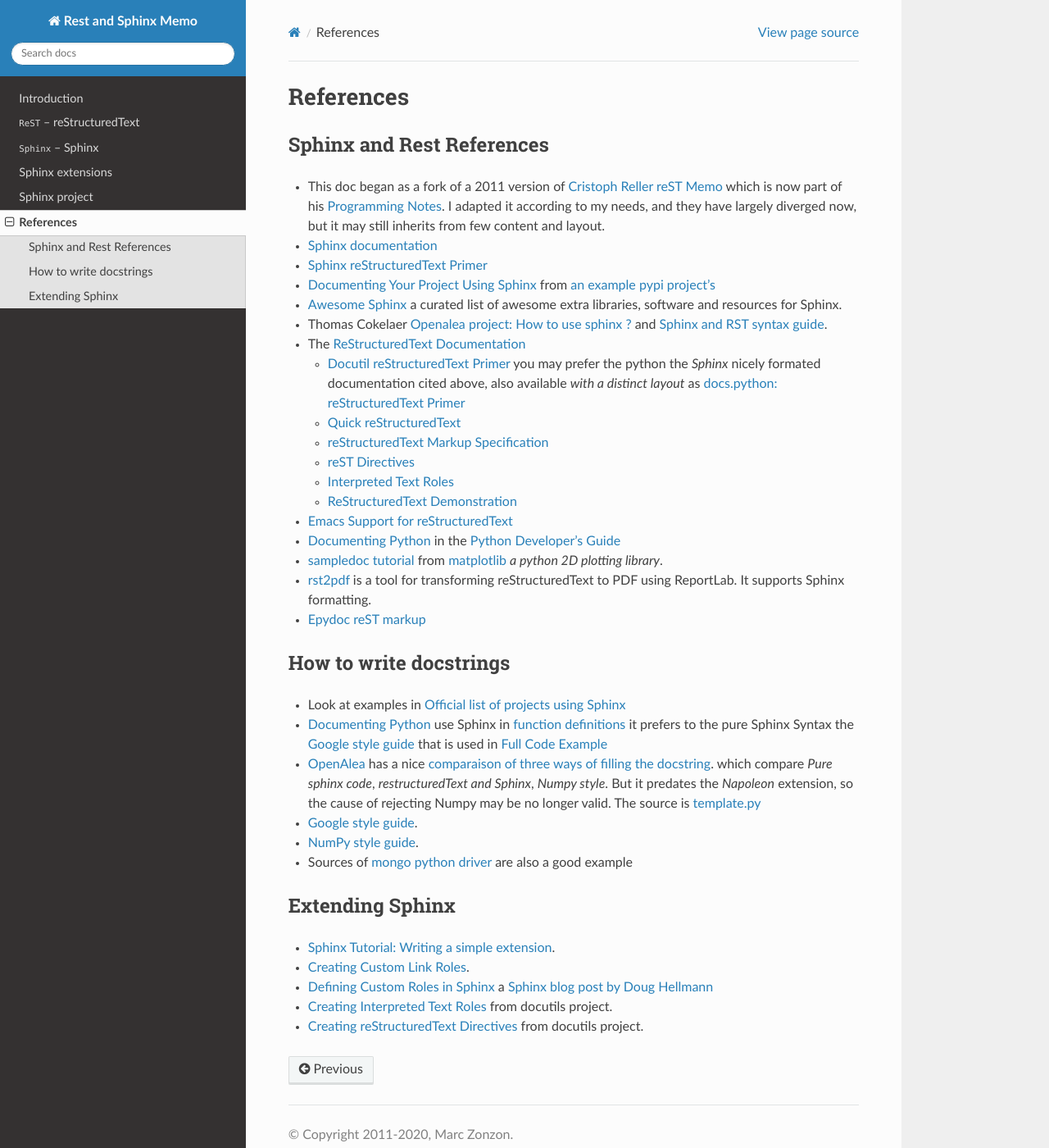
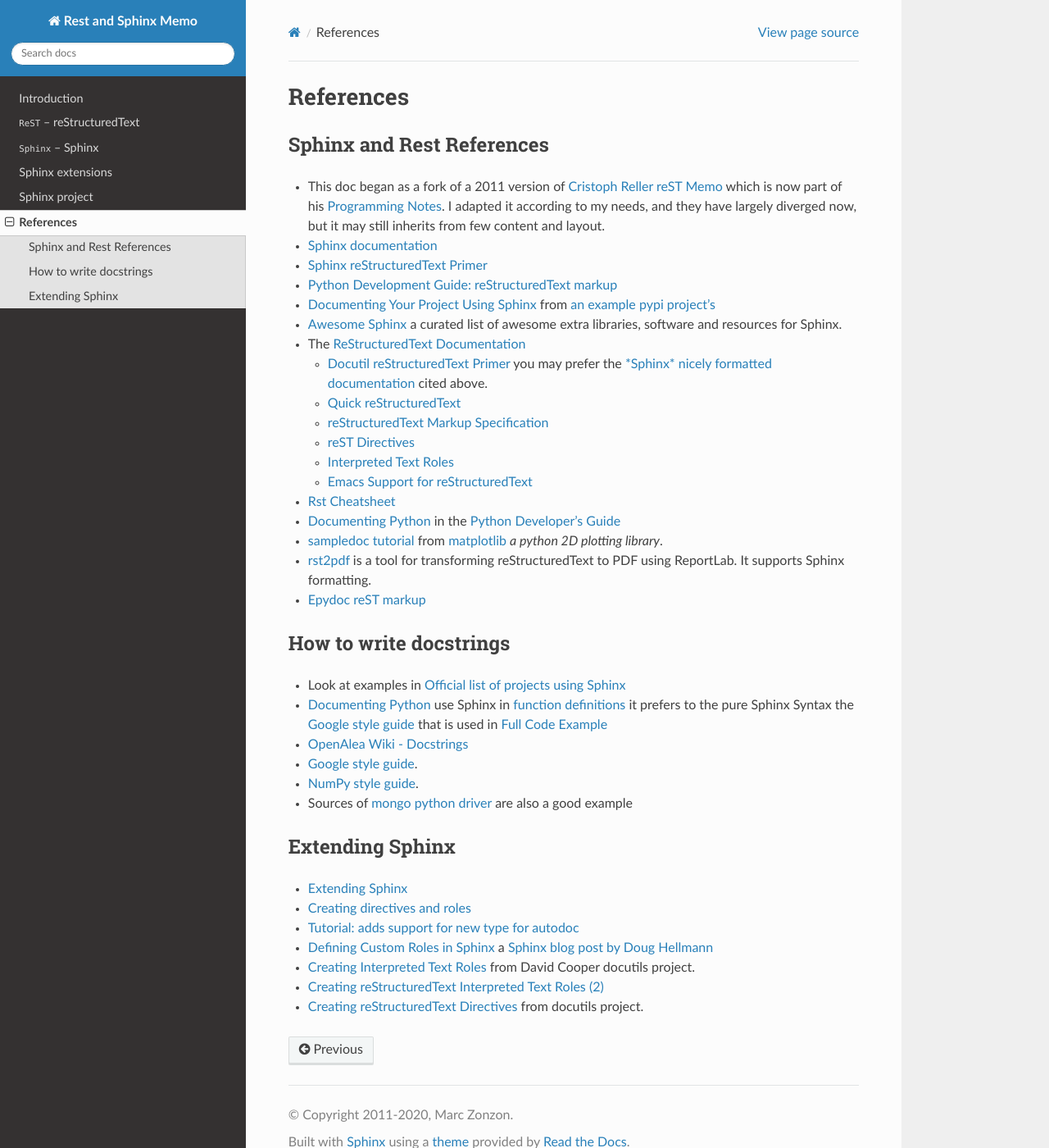
Before and after one commit to marczz/rest-sphinx-memo, a Sphinx documentation site: the page built from source/References.rst, in a window 1280 px wide and 1400 px high. Shown: the whole window at 82% size. Built offline with Sphinx 7.4.7 and the Read the Docs theme 2.0.0, drawn with Linux system fonts in a browser that asks for light colours; formulas are drawn with MathJax 3; the version number could not be read and is left out.

Commit message:
References.rst: updated obsolete references.

```diff
--- a/source/References.rst
+++ b/source/References.rst
@@ -17,64 +17,52 @@
    now, but it may still inherits from few content and layout.
 -  :sphinx:`Sphinx documentation <contents.html>`
 -  :sphinx:`Sphinx reStructuredText Primer <rest.html>`
--  `Documenting Your Project Using
-   Sphinx <http://packages.python.org/an_example_pypi_project/sphinx.html>`_
+-  `Python Development Guide: reStructuredText markup
+   <https://devguide.python.org/documentation/markup/>`_
+-  `Documenting Your Project Using Sphinx
+   <http://packages.python.org/an_example_pypi_project/sphinx.html>`_
    from `an example pypi project’s
    <http://packages.python.org/an_example_pypi_project/>`_
 -  `Awesome Sphinx <https://github.com/yoloseem/awesome-sphinxdoc>`_
    a curated list of awesome extra libraries, software and resources for Sphinx.
--  Thomas Cokelaer `Openalea project: How to use sphinx ?
-   <http://openalea.gforge.inria.fr/doc/openalea/doc/_build/html/source/sphinx/sphinx.html>`_
-   and
-   `Sphinx and RST syntax guide
-   <http://thomas-cokelaer.info/tutorials/sphinx/contents.html>`_.
 -  The `ReStructuredText Documentation <http://docutils.sourceforge.net/docs/>`_
 
    -  `Docutil reStructuredText Primer
       <http://docutils.sourceforge.net/docs/user/rst/quickstart.html>`_
-      you may prefer the python the *Sphinx* nicely formated
-      documentation cited above, also available *with a distinct layout* as
-      `docs.python: reStructuredText Primer
-      <http://docs.python.org/dev/documenting/rest.html>`_
-   -  :restref:`Quick reStructuredText
-      <quick.html>`
-   -  :restref:`reStructuredText Markup Specification
-      <restructuredtext.html>`
+      you may prefer the :sphinx:`*Sphinx* nicely formatted documentation
+      <rest.html>` cited above.
+   -  :restref:`Quick reStructuredText <quickref.html>`
+   -  :restref:`reStructuredText Markup Specification <restructuredtext.html>`
    -  :restref:`reST Directives <directives.html>`
    -  :restref:`Interpreted Text Roles <roles.html>`
-   -  `ReStructuredText Demonstration <http://docutils.sourceforge.net/docs/user/rst/demo.html>`_
--  `Emacs Support for reStructuredText
-   <http://docutils.sourceforge.net/docs/user/emacs.html>`_
+   -  `Emacs Support for reStructuredText
+      <http://docutils.sourceforge.net/docs/user/emacs.html>`_
+
+-   `Rst Cheatsheet
+    <https://bashtage.github.io/sphinx-material/rst-cheatsheet/rst-cheatsheet.html>`_
 -  `Documenting Python`_
    in the `Python Developer’s Guide <http://docs.python.org/devguide/>`_
 -  `sampledoc tutorial <http://matplotlib.sourceforge.net/sampledoc/>`_
    from `matplotlib <http://matplotlib.sourceforge.neti/>`_
    *a python 2D plotting library*.
--  `rst2pdf <http://code.google.com/p/rst2pdf/>`_ is a
-   tool for transforming reStructuredText to PDF using ReportLab.
-   It supports Sphinx formatting.
+-  `rst2pdf <http://code.google.com/p/rst2pdf/>`_
+   is a tool for transforming reStructuredText to PDF using ReportLab.  It
+   supports Sphinx formatting.
 -  `Epydoc reST markup <http://epydoc.sourceforge.net/manual-othermarkup.html>`_
 
 How to write docstrings
 =======================
 
--  Look at examples in `Official list of projects using Sphinx
-   <http://sphinx.pocoo.org/examples.html>`_
+-  Look at examples in :sphinx:`Official list of projects using Sphinx
+   <examples.html>`
 -  `Documenting Python`_ use Sphinx in
    `function definitions
    <http://packages.python.org/an_example_pypi_project/sphinx.html#function-definitions>`_
    it prefers to the pure Sphinx Syntax the `Google style guide`_
    that is used in `Full Code Example
    <http://packages.python.org/an_example_pypi_project/sphinx.html#full-code-example>`_
--  `OpenAlea
-   <http://openalea.gforge.inria.fr/wiki/doku.php?id=documentation:doctests:how_to_document_python_api>`_
-   has a nice `comparaison of three ways of filling the docstring
-   <http://openalea.gforge.inria.fr/wiki/doku.php?id=documentation:doctests:sphinx_proposal#filling_the_docstring>`_.
-   which compare *Pure sphinx code*, *restructuredText and Sphinx*,
-   *Numpy style*. But it predates the *Napoleon* extension, so the
-   cause of rejecting Numpy may be no longer valid.
-   The source is  `template.py
-   <https://gforge.inria.fr/scm/viewvc.php/trunk/doc/source/sphinx/template.py?view=markup&root=openalea>`_
+-  `OpenAlea Wiki - Docstrings
+   <https://github.com/openalea/openalea.rtfd.io/wiki/Documentation-Guidelines#Docstrings>`_
 -  `Google style guide`_.
 -  `NumPy style guide`_.
 -  Sources of
@@ -85,19 +73,21 @@
 Extending Sphinx
 ================
 
--  `Sphinx Tutorial: Writing a simple extension
-   <http://sphinx.pocoo.org/ext/tutorial.html>`_.
--  `Creating Custom Link Roles
-   <http://protips.readthedocs.io/link-roles.html>`_.
+-  :sphinx:`Extending Sphinx <development>`
+-  :sphinx:`Creating directives and roles
+   <development/tutorials/extending_syntax.html>`
+-  :sphinx:`Tutorial: adds support for new type for autodoc
+   <development/tutorials/autodoc_ext.html>`
 -  `Defining Custom Roles in Sphinx
    <https://doughellmann.com/blog/2010/05/09/defining-custom-roles-in-sphinx/>`_
    a  `Sphinx blog post by Doug Hellmann
    <https://doughellmann.com/blog/>`_
--  :restref:`Creating Interpreted Text Roles
-   <rst-roles.html>`
-   from docutils project.
--  :restref:`Creating reStructuredText Directives
-   <rst-directives.html>`
+-  :restref:`Creating Interpreted Text Roles <directives.html#role>`
+   from David Cooper docutils project.
+-  `Creating reStructuredText Interpreted Text Roles (2)
+   <https://docutils.sourceforge.io/docs/howto/rst-roles.html>`_
+-  `Creating reStructuredText Directives
+   <https://docutils.sourceforge.io/docs/howto/rst-directives.html>`_
    from docutils project.
 
 
```
